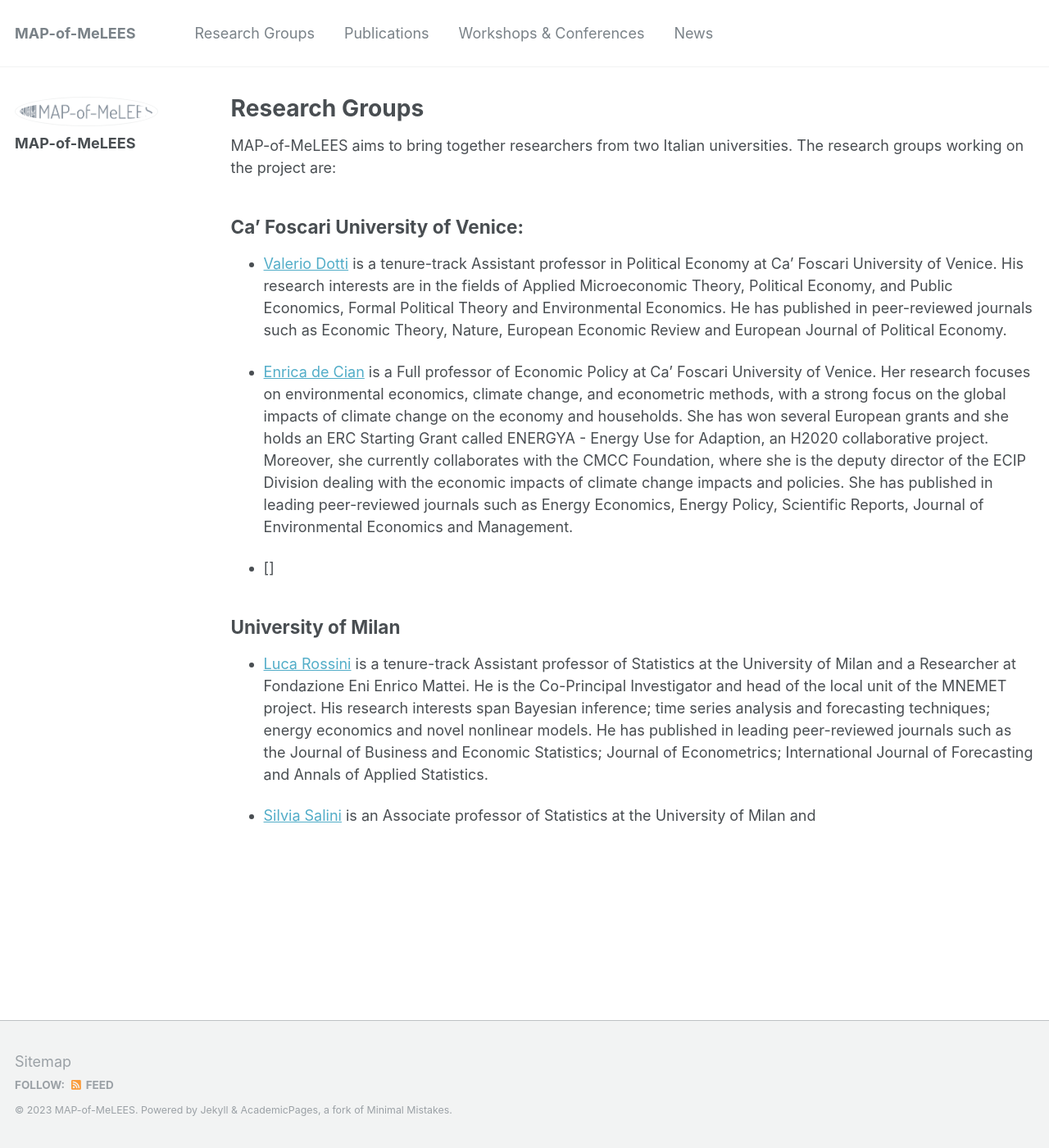
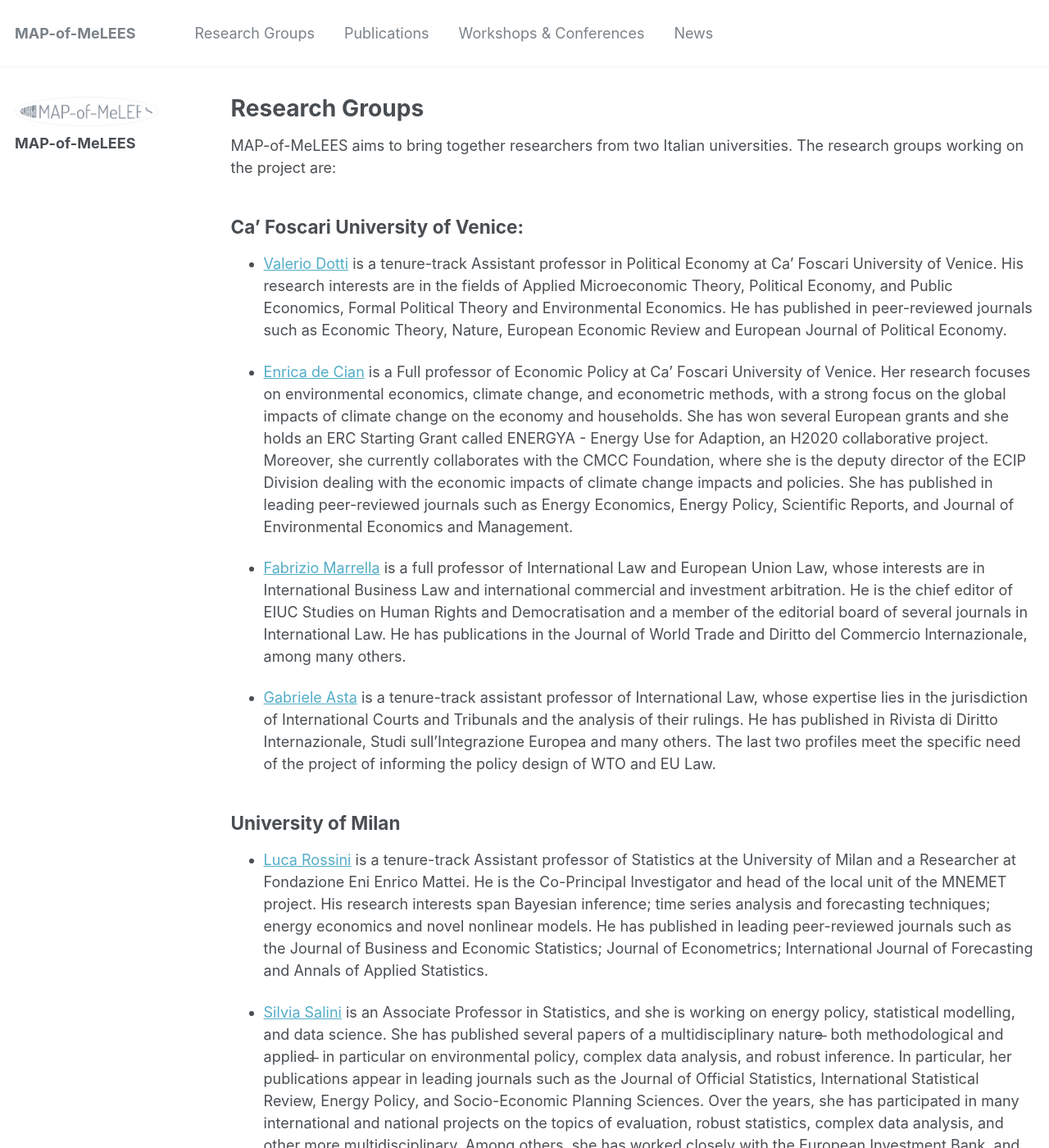
Before and after one commit to valeriodotti/MAP-of-MeLEES, a Jekyll site: the page built from _pages/groups.md, in a window 1280 px wide and 1400 px high. Shown: the whole window at 82% size. Built offline with Jekyll 4.4.1, drawn with Linux system fonts in a browser that asks for light colours; some of the changed text lies outside the part shown.

Commit message:
Update groups.md

```diff
--- a/_pages/groups.md
+++ b/_pages/groups.md
@@ -11,12 +11,14 @@ MAP-of-MeLEES aims to bring together researchers from two Italian universities.
 
 * [Valerio Dotti](https://valeriodotti.github.io) is a tenure-track Assistant professor in Political Economy at Ca' Foscari University of Venice. His research interests are in the fields of Applied Microeconomic Theory, Political Economy, and Public Economics, Formal Political Theory and Environmental Economics. He has published in peer-reviewed journals such as Economic Theory, Nature, European Economic Review and European Journal of Political Economy.
 
-* [Enrica de Cian](https://www.unive.it/data/persone/5591358) is a Full professor of Economic Policy at Ca' Foscari University of Venice. Her research focuses on environmental economics, climate change, and econometric methods, with a strong focus on the global impacts of climate change on the economy and households. She has won several European grants and she holds an ERC Starting Grant called ENERGYA - Energy Use for Adaption, an H2020 collaborative project. Moreover, she currently collaborates with the CMCC Foundation, where she is the deputy director of the ECIP Division dealing with the economic impacts of climate change impacts and policies. She has published in leading peer-reviewed journals such as Energy Economics, Energy Policy, Scientific Reports, Journal of Environmental Economics and Management.
+* [Enrica de Cian](https://www.unive.it/data/persone/5591358) is a Full professor of Economic Policy at Ca' Foscari University of Venice. Her research focuses on environmental economics, climate change, and econometric methods, with a strong focus on the global impacts of climate change on the economy and households. She has won several European grants and she holds an ERC Starting Grant called ENERGYA - Energy Use for Adaption, an H2020 collaborative project. Moreover, she currently collaborates with the CMCC Foundation, where she is the deputy director of the ECIP Division dealing with the economic impacts of climate change impacts and policies. She has published in leading peer-reviewed journals such as Energy Economics, Energy Policy, Scientific Reports, and Journal of Environmental Economics and Management.
 
-* []
+* [Fabrizio Marrella](https://www.unive.it/data/persone/5591418) is a full professor of International Law and European Union Law, whose interests are in International Business Law and international commercial and investment arbitration. He is the chief editor of EIUC Studies on Human Rights and Democratisation and a member of the editorial board of several journals in International Law. He has publications in the Journal of World Trade and Diritto del Commercio Internazionale, among many others.
+
+* [Gabriele Asta](https://www.unive.it/data/persone/25535245) is a tenure-track assistant professor of International Law, whose expertise lies in the jurisdiction of International Courts and Tribunals and the analysis of their rulings. He has published in Rivista di Diritto Internazionale, Studi sull’Integrazione Europea and many others. The last two profiles meet the specific need of the project of informing the policy design of WTO and EU Law.
 
 ## University of Milan
 
 * [Luca Rossini](https://rossiniluca.github.io/web/) is a tenure-track Assistant professor of Statistics at the University of Milan and a Researcher at Fondazione Eni Enrico Mattei. He is the Co-Principal Investigator and head of the local unit of the MNEMET project. His research interests span Bayesian inference; time series analysis and forecasting techniques; energy economics and novel nonlinear models. He has published in leading peer-reviewed journals such as the Journal of Business and Economic Statistics; Journal of Econometrics; International Journal of Forecasting and Annals of Applied Statistics.
 
-* [Silvia Salini]() is an Associate professor of Statistics at the University of Milan and
+* [Silvia Salini](https://www.unimi.it/it/ugov/person/silvia-salini) is an Associate Professor in Statistics, and she is working on energy policy, statistical modelling, and data science. She has published several papers of a multidisciplinary nature ̶ both methodological and applied ̶ in particular on environmental policy, complex data analysis, and robust inference. In particular, her publications appear in leading journals such as the Journal of Official Statistics, International Statistical Review, Energy Policy, and Socio-Economic Planning Sciences. Over the years, she has participated in many international and national projects on the topics of evaluation, robust statistics, complex data analysis, and other more multidisciplinary. Among others, she has worked closely with the European Investment Bank, and she has collaborated with different researchers at the European Institute on Economics and the Environment (EIEE) and Euro-Mediterranean Center on Climate Change (CMCC).
```
